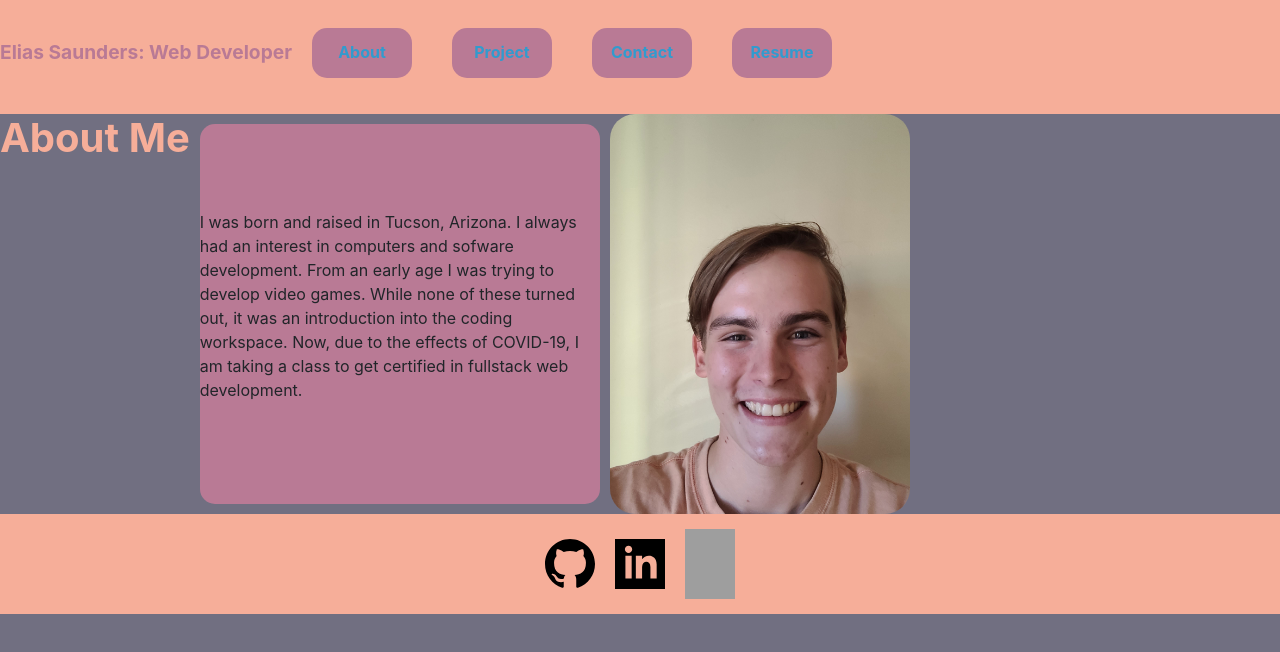
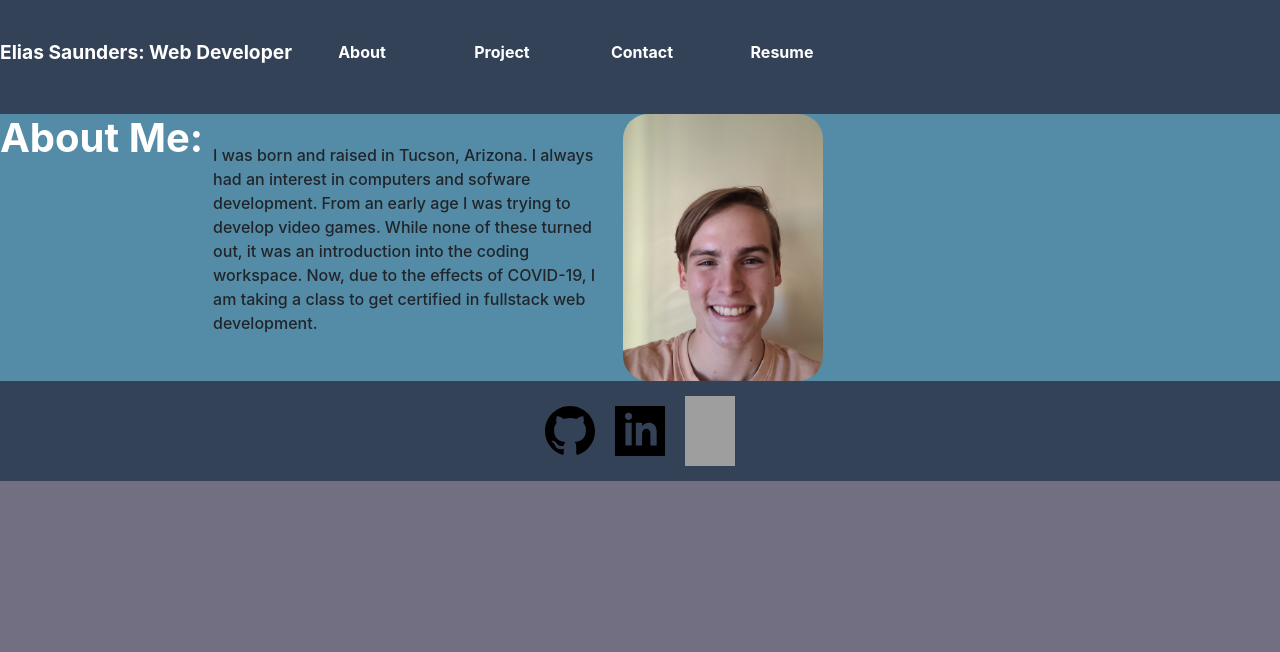
Before and after one commit to eliassaunders/REACTPortfolio, a React (Create React App) app: page / in a window 1280 px wide. Shown: the top 652 px of the page. Built offline with nearby package versions, Linux system fonts and the light colour scheme; grey boxes are pictures that could not be loaded.

Commit message:
added visual features

```diff
--- a/src/App.css
+++ b/src/App.css
@@ -1,5 +1,8 @@
 :root {
   background-color: #716F81;
+  --primary: #334257;
+  --secondary: #476072;
+  --tertiary: #548CA8;
 }
 
 .App {
@@ -49,7 +52,7 @@
   display: flex;
   justify-content: center;
   align-items: center;
-  background-color: #F6AE99;
+  background-color: var(--primary);
   margin-bottom: 15px;
 }
 
@@ -62,17 +65,17 @@
 }
 
 .navColor .nav-link {
-  color: #319BCE;
+  color: white;
   font-size: 25px;
 }
 
 .navBack {
-  background-color: #F6AE99;
+  background-color: var(--primary);
 }
 
 .nav-item .nav-link{
   border-radius: 15px;
-  background: #B97A95;
+  background: var(--primary);
   width: 100px;
   height: 50px;
   margin: 20px;
@@ -84,30 +87,49 @@
 .spans{
   font-weight: bold;
   font-size: medium;
+
+}
+
+.spans:hover {
+  color: var(--tertiary);
 }
 
 
 .maintitle {
   font-size: larger;
-  font-weight: bolder;
-  color: #B97A95;
+  font-weight: bold;
+  color: white;
 }
 
 .myCard {
   display: flex;
   justify-content: start;
   flex-wrap: wrap;
-  background-color: #716F81;
+  background-color: var(--secondary);
 }
 
 .cardish {
   position: relative;
   width: 230px;
   height: 300px;
-  background-color: #716F81;
+  background-color: var(--secondary);
   border-radius: 15px;
-  background: #B97A95;
+  background: var(--secondary);
   margin: 15px;
+}
+
+.cardish:hover {
+  margin-bottom: 35px;
+  margin-right: 25px;
+  transition-duration: 500ms;
+  transition-property: margin-bottom, margin-right;
+}
+
+.cardish:hover .imgs{
+    width: 250px;
+    height: 250px;
+    transition-duration: 500ms;
+    transition-property: height, width;
 }
 
 .project-title {
@@ -115,14 +137,14 @@
   font-weight: bold;
   margin-left: 5px;
   margin-top: 2px;
-  color:#F6AE99;
+  color: white;
 }
 .article {
   display: flex;
   align-items: center;
   justify-content: center;
   border-radius: 15px;
-  background: #B97A95;
+  background: var(--tertiary);
   width: 400px;
   height: auto;
   margin: 10px;
@@ -130,10 +152,13 @@
 
 .textc {
   padding: 10px, 10px, 10px, 10px;
+  font-weight: 500;
 }
 
 .aboutClass, .contactDiv {
-  background-color: #716F81;
+  background-color: var(--tertiary);
+  border: #282c34;
+  border: 1cm;
 }
 
 .aboutClass {
@@ -146,9 +171,13 @@
   position: relative;
   width: 200px;
   height: 200px;
-  border-radius: 25px;
+  border-color: var(--primary);
+  border-radius: 5px;
+  border-width: thick;
   margin-left: 15px;
 }
+
+
 
 .contactForm {
   display: flex;
@@ -156,7 +185,7 @@
   justify-content: center;
   width: 300px;
   height: 600px;
-  background-color: #F6AE99;
+  background-color: var(--secondary);
   padding: 20px;
   margin-left: 30px;
   margin-top: 30px;
@@ -180,8 +209,8 @@
 }
 
 .formTitle {
-  color: #716F81;
-  font-weight: bolder;
+  color: white;
+  font-weight: bold;
 }
 
 .buttun {
@@ -191,8 +220,8 @@
 }
 
 .homeTitle {
-  color: #F6AE99;
-  font-weight: bolder;
+  color: white;
+  font-weight: bold;
 }
 
 .svg {
@@ -201,7 +230,15 @@
   margin: 10px;
 }
 
+.svg:hover {
+  width: 20px;
+  height: 20px;
+  margin: 15px;
+  transition-duration: 500ms;
+  transition-property: height, width, margin;
+}
+
 .me {
-  width: 300px;
+  width: 200px;
   border-radius: 25px;
 }
--- a/src/components/About/index.js
+++ b/src/components/About/index.js
@@ -4,7 +4,7 @@ import me from '../../assets/images/me.jpg'
 function About() {
     return (
         <div className="aboutClass">
-            <h1 className="homeTitle">About Me</h1>
+            <h1 className="homeTitle">About Me:</h1>
             <br/>
             <article className="article">
                 <p className="textc">I was born and raised in Tucson, Arizona. I always had an interest in computers and sofware development.
--- a/src/components/Project/index.js
+++ b/src/components/Project/index.js
@@ -10,13 +10,12 @@ function Project(props) {
             {props.projects.map(project => (
             <section key={project.id} className="cardish">
                 <p className="project-title">{project.name}</p>
-                <a href={project.gitHub}>
+                <a href={project.gitHub} target="_blank">
                     <img alt="Github" src={github} className="svg"></img>
                 </a>
-                <a href={project.link}>
-                    <img alt="Link" src={link} className="svg"></img>
-                </a>
-                <img className="card-image-top imgs" src={require(`../../assets/images/${project.name.replace()}.PNG`).default}></img>
+                    <a href={project.link} target="_blank">
+                        <img className="card-image-top imgs" src={require(`../../assets/images/${project.name.replace()}.PNG`).default}/>
+                    </a>
             </section>
             ))}
         </section>
--- a/src/components/Resume/index.js
+++ b/src/components/Resume/index.js
@@ -1,5 +1,5 @@
 import React from 'react'
-import ResumeFile from '../../assets/Resume (1).pdf';
+import ResumeFile from '../../assets/Developer Resume - Elias Saunders.pdf';
 
 function Resume() {
    return (
```
Also changed, not shown: 2 other files (tests, documents, lock files or other folders).
